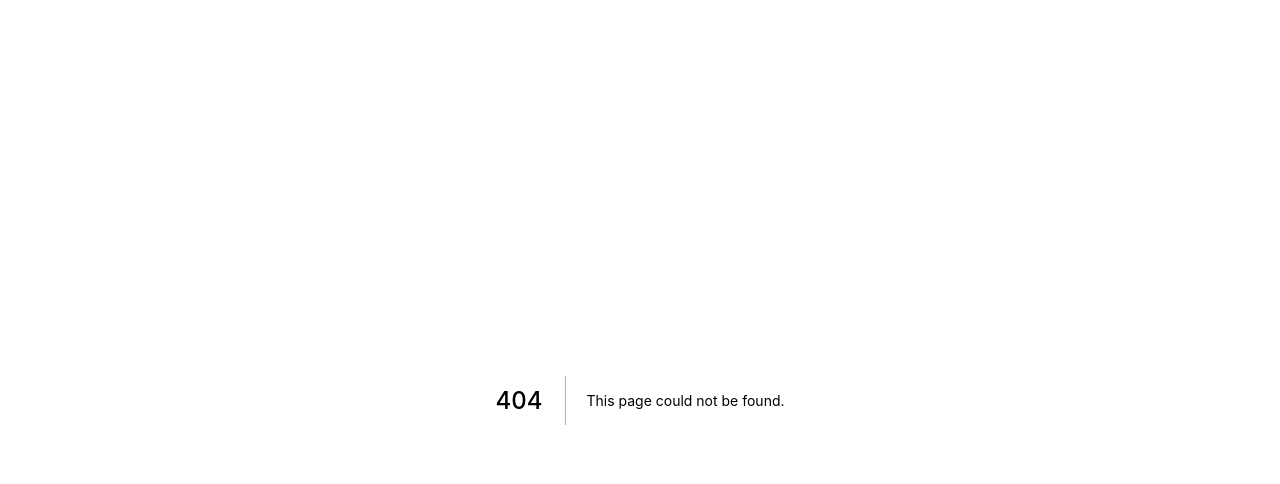
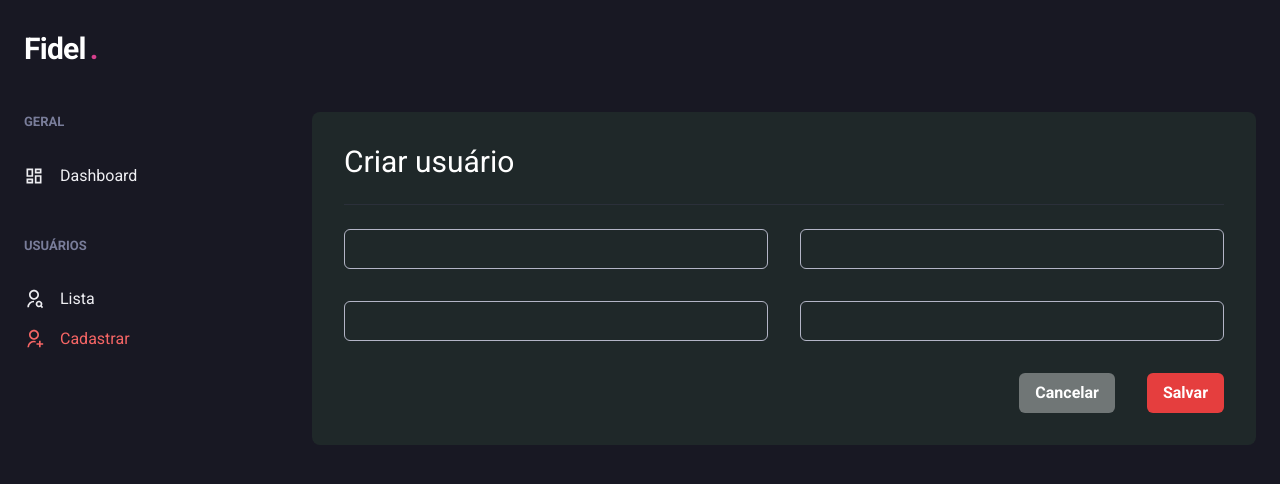
Before and after one commit to virtorodrigues/digital-loyalty-card, a Next.js app: page /users/create in a window 1280 px wide. Before the commit this address had no page. Shown: the top 484 px of the page. Built offline with nearby package versions, Linux system fonts and the light colour scheme.

Commit message:
create user pages

```diff
--- a/src/compoenents/Sidebar/ActiveLink.tsx
+++ b/src/compoenents/Sidebar/ActiveLink.tsx
@@ -11,19 +11,14 @@ export function ActiveLink({ children, shouldMathExactHref = false, ...rest }: A
   const { asPath } = useRouter();
   let isActive = false;
 
-  if (shouldMathExactHref && (asPath === rest.href || asPath === rest.as)) {
+  if ((asPath === rest.href || asPath === rest.as)) {
     isActive = true;
   }
 
-  if (!shouldMathExactHref &&
-    (asPath.startsWith(String(rest.href)) ||
-      asPath.startsWith(String(rest.as)))) {
-    isActive = true;
-  }
   return (
     <Link {...rest}>
       {cloneElement(children, {
-        color: isActive ? 'pink.400' : 'gray.50'
+        color: isActive ? 'red.400' : 'gray.50'
       })}
     </Link>
   )
--- a/src/compoenents/Sidebar/NavLink.tsx
+++ b/src/compoenents/Sidebar/NavLink.tsx
@@ -11,7 +11,7 @@ type NavLinkProps = {
 export function NavLink({ icon, href, children, ...rest }: NavLinkProps) {
   return (
     <ActiveLink href={href} passHref>
-      <Link display="flex" p="1" alignItems="center" {...rest}>
+      <Link display="flex" alignItems="center" {...rest}>
         <Icon as={icon} fontSize="20" display="flex" />
         <Text ml="4" fontWeight="medium">{children}</Text>
       </Link >
--- a/src/compoenents/Sidebar/SideBarNav.tsx
+++ b/src/compoenents/Sidebar/SideBarNav.tsx
@@ -1,5 +1,5 @@
 import { Stack } from "@chakra-ui/react";
-import { RiDashboardLine } from "react-icons/ri";
+import { RiDashboardLine, RiUserAddLine, RiUserSearchLine } from "react-icons/ri";
 import { NavLink } from "./NavLink";
 import { NavSection } from "./NavSection";
 
@@ -11,11 +11,13 @@ export function SideBarNav() {
         <NavLink href="/dashboard" icon={RiDashboardLine}>
           Dashboard
         </NavLink>
-        <NavLink href="/dashboard" icon={RiDashboardLine}>
-          Dashboard
+      </NavSection>
+      <NavSection title="USUÁRIOS">
+        <NavLink href="/users" icon={RiUserSearchLine}>
+          Lista
         </NavLink>
-        <NavLink href="/dashboard" icon={RiDashboardLine}>
-          Dashboard
+        <NavLink href="/users/create" icon={RiUserAddLine}>
+          Cadastrar
         </NavLink>
       </NavSection>
     </Stack>
--- a/src/compoenents/Sidebar/index.tsx
+++ b/src/compoenents/Sidebar/index.tsx
@@ -9,14 +9,22 @@ import {
   useDisclosure,
   Button,
   Input,
+  useBreakpointValue,
+  Box,
 } from '@chakra-ui/react'
 import { useRef } from 'react'
 import { useSidebarDrawer } from '../../context/SidebarDrawerContext';
 import { SideBarNav } from './SideBarNav';
 
 export function Sidebar() {
+  const isWideVersion = useBreakpointValue({
+    base: false,
+    lg: true,
+  });
+
   const { isOpen, onClose, onOpen } = useSidebarDrawer();
 
+  if (!isWideVersion) {
     return (
       <>
         <Drawer
@@ -46,3 +54,10 @@ export function Sidebar() {
       </>
     )
   }
+
+  return (
+    <Box as="aside" w="64" mr="8">
+      <SideBarNav />
+    </Box>
+  )
+}
--- /dev/null
+++ b/src/compoenents/TemplateLogged.tsx
@@ -0,0 +1,30 @@
+import { Box, Flex, SimpleGrid, Text } from "@chakra-ui/react";
+import { ReactNode } from "react";
+import { Header } from "./Header";
+import { Sidebar } from "./Sidebar";
+
+type TemplateLoggedProps = {
+  children: ReactNode;
+};
+
+export default function TemplateLogged({ children }: TemplateLoggedProps) {
+  return (
+    <Flex
+      direction="column"
+      h="100vh"
+    >
+      <Header />
+
+      <Flex
+        w="100%"
+        my="6"
+        maxWidth={1480}
+        mx="auto"
+        px="6"
+      >
+        <Sidebar />
+        {children}
+      </Flex>
+    </Flex>
+  )
+}
--- /dev/null
+++ b/src/pages/users/create.tsx
@@ -0,0 +1,73 @@
+import { Box, Button, Divider, Flex, Heading, HStack, Input, SimpleGrid, VStack } from "@chakra-ui/react";
+import Link from "next/link";
+import TemplateLogged from "../../compoenents/TemplateLogged";
+
+export default function CreateUser() {
+
+  return (
+
+    <TemplateLogged>
+
+
+      <Box
+        as="form"
+        flex="1"
+        borderRadius={8}
+        bg="gray.800"
+        p={["6", "8"]}
+      // onSubmit={handleSubmit(handleCreateUser)}
+      >
+        <Heading size="lg" fontWeight="normal">Criar usuário</Heading>
+        <Divider my="6" borderColor="gray.700" />
+
+        <VStack spacing={["6", "8"]}>
+          <SimpleGrid minChildWidth="240px" spacing={["6", "8"]} w="100%">
+            <Input
+              // {...register("name")}
+              // error={errors.name}
+              name="name"
+              label="Nome completo"
+            />
+            <Input
+              //  {...register("email")}
+              //   error={errors.email}
+              name="email"
+              label="E-mail"
+              type="email"
+            />
+          </SimpleGrid>
+          <SimpleGrid minChildWidth="240px" spacing={["6", "8"]} w="100%">
+            <Input
+              // {...register("password")}
+              // error={errors.password}
+              name="password"
+              type="password"
+              label="Senha"
+            />
+            <Input
+              //  {...register("password_confirmation")}
+              // error={errors.password_confirmation}
+              name="password_confirmation"
+              label="Confirmação da senha"
+              type="password"
+            />
+          </SimpleGrid>
+        </VStack>
+
+        <Flex mt="8" justify="flex-end">
+          <HStack spacing={["6", "8"]}>
+            <Link href="/users" passHref>
+              <Button as="a" colorScheme={"whiteAlpha"}>Cancelar</Button>
+            </Link>
+            <Button
+              //  isLoading={formState.isSubmitting}
+              type="submit"
+              colorScheme={"red"}>
+              Salvar
+            </Button>
+          </HStack>
+        </Flex>
+      </Box>
+    </TemplateLogged>
+  )
+}
```
Also changed, not shown: src/pages/dashboard.tsx (+5 -2 lines), src/pages/users/index.tsx (added, +114 -0 lines). Lines whose indentation alone changed are shown as unchanged.
